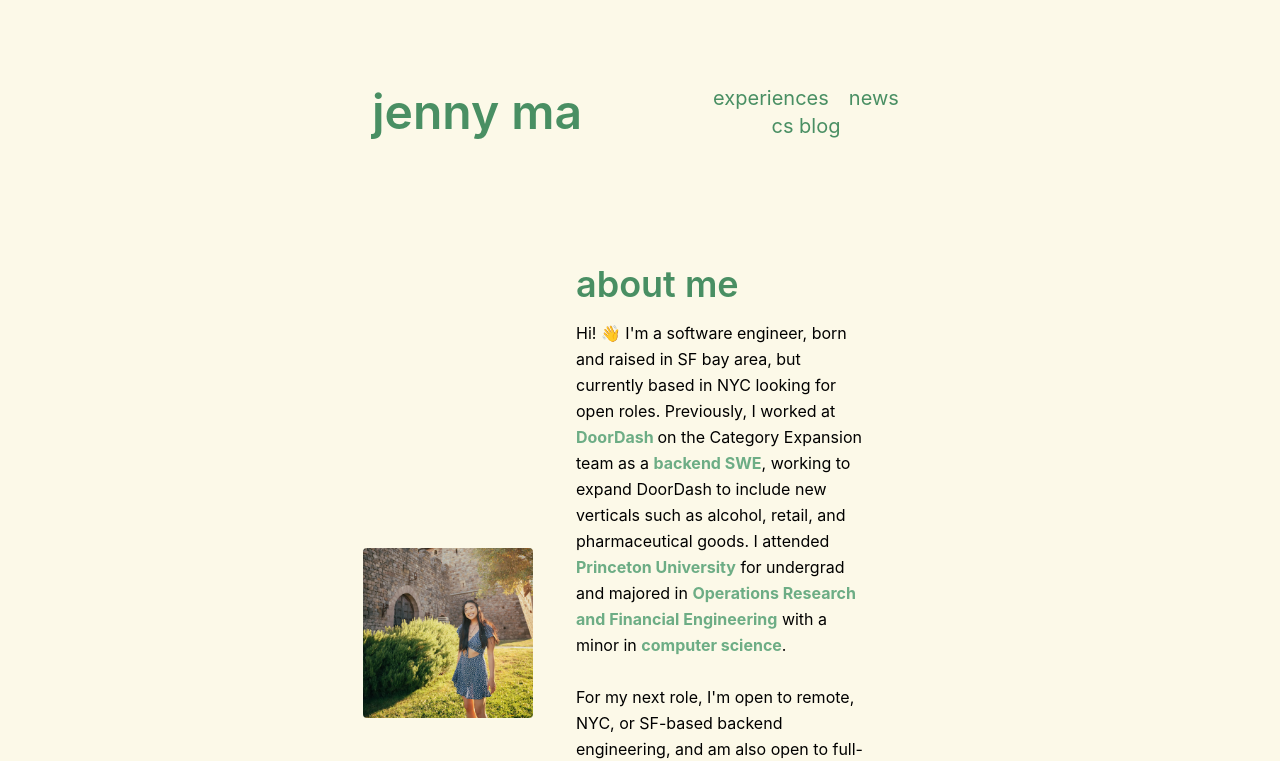
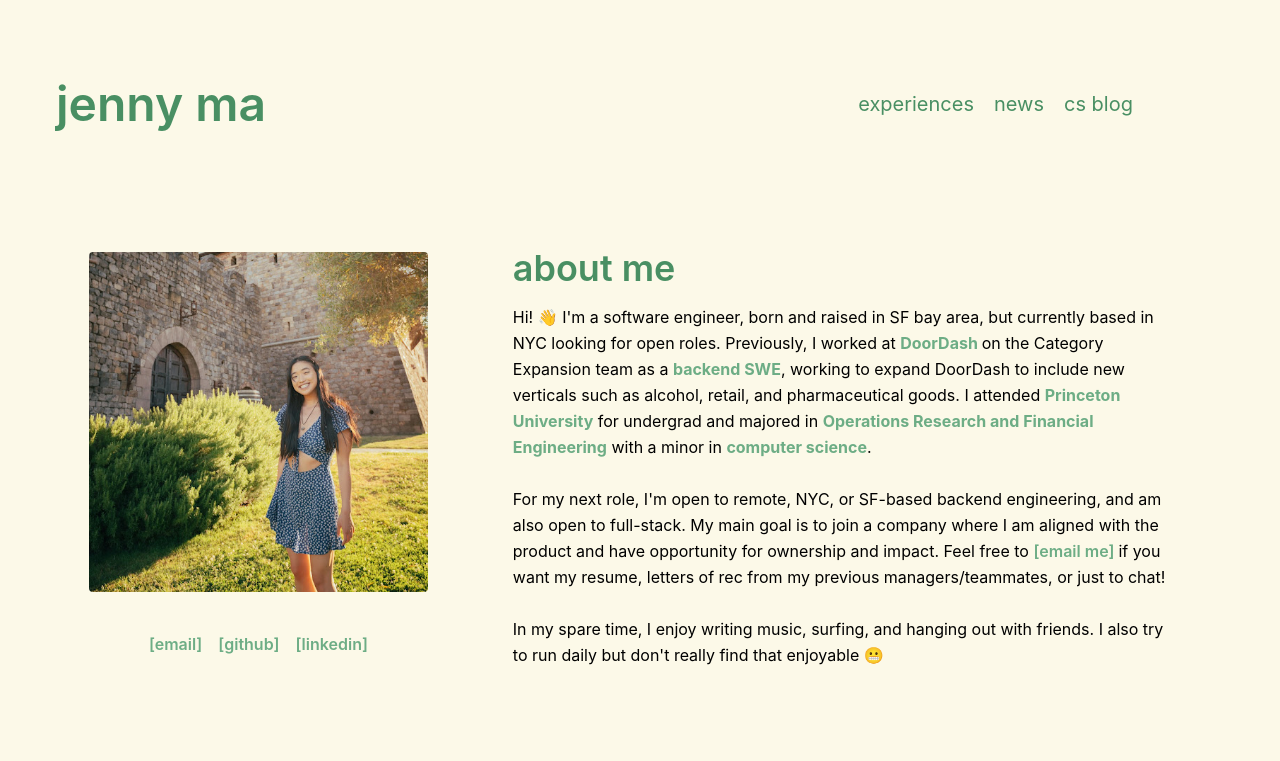
Before and after one commit to jennygzma/jennygzma.github.io, a React (Create React App) app: page / in a window 1280 px wide. Shown: the top 761 px of the page. Built offline with nearby package versions, Linux system fonts and the light colour scheme.

Commit message:
clean up look

```diff
--- a/src/App.js
+++ b/src/App.js
@@ -9,7 +9,7 @@ import Navbar from './components/Navbar'
 function App() {
   return (
     <main className="text-gray-400 bg-gray-900 body-font-serif bg-cream">
-      <div className='mx-80'>
+      <div className='mx-1'>
         <Navbar/>
         <About/>
         <Experiences/>
--- a/src/components/About.js
+++ b/src/components/About.js
@@ -10,7 +10,7 @@ export default function About() {
             alt="jm"
             src="./profile.png"
           />
-          <div className="mx-auto flex py-10 space-x-10 justify-center">
+          <div className="mx-auto flex py-10 space-x-4 justify-center">
             <a href="mailto:jennygzma@gmail.com" className="text-light-green font-semibold hover:font-bold">[email]</a>
             <a href="https://github.com/jennygzma" className="text-light-green font-semibold hover:font-bold">[github]</a>
             <a href="https://www.linkedin.com/in/jenny-ma-191b44143/" className="text-light-green font-semibold hover:font-bold">[linkedin]</a>
@@ -26,7 +26,7 @@ export default function About() {
             such as alcohol, retail, and pharmaceutical goods. I attended <strong className="text-light-green">Princeton University</strong> for undergrad and
             majored in <strong className="text-light-green">Operations Research and Financial Engineering</strong> with a minor in <strong className="text-light-green">computer science</strong>.
             <br/> <br/> For my next role, I'm open to remote, NYC, or SF-based backend engineering, and am also open to full-stack. My main goal is to join a company where
-            I am aligned with the product and have opportunity for ownership and impact. Feel free to <a href="mailto:jennygzma@gmail.com" className="text-light-green font-semibold hover:font-bold">[email me]</a>
+            I am aligned with the product and have opportunity for ownership and impact. Feel free to <a href="mailto:jennygzma@gmail.com" className="text-light-green font-semibold hover:font-bold">[email me] </a>
             if you want my resume, letters of rec from my previous managers/teammates, or just to chat!
             <br/> <br/> In my spare time, I enjoy writing music, surfing, and hanging out with friends. I also try to run daily but don't really find that enjoyable  😬
           </p>
```
